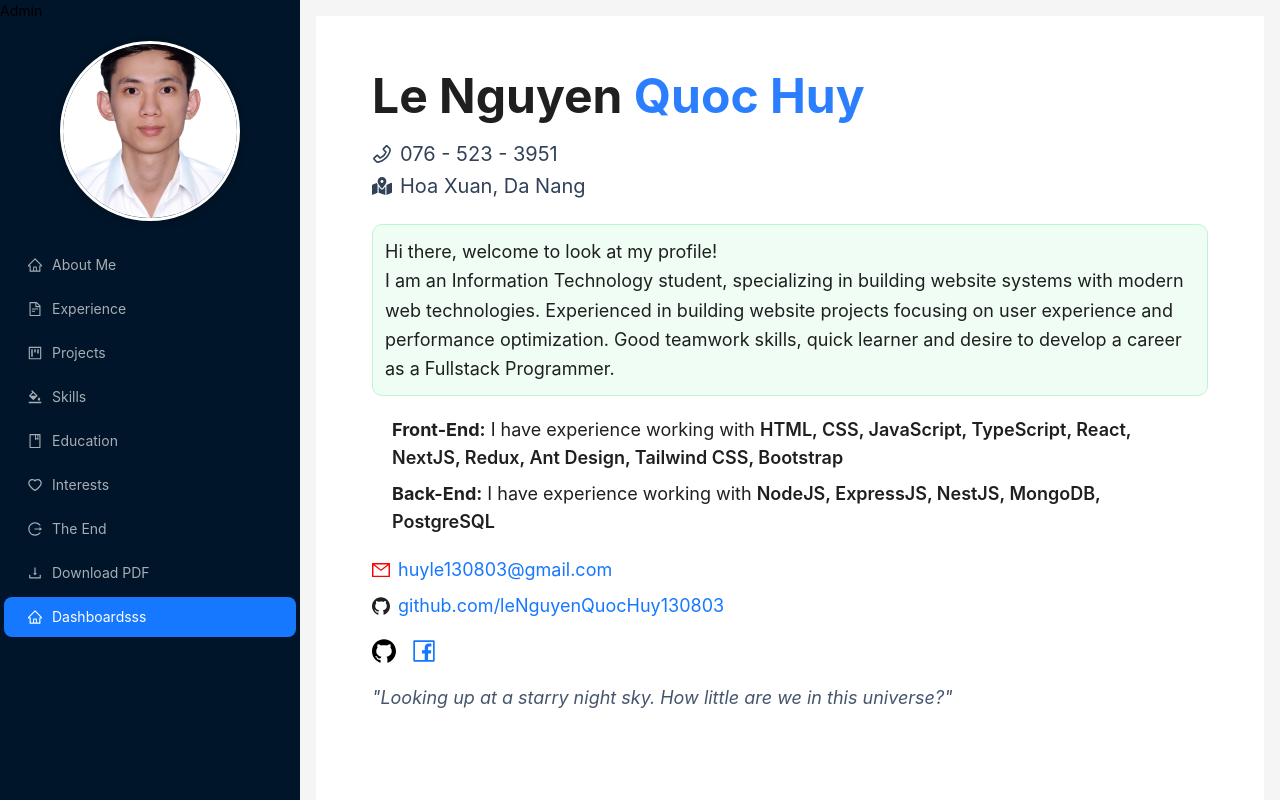
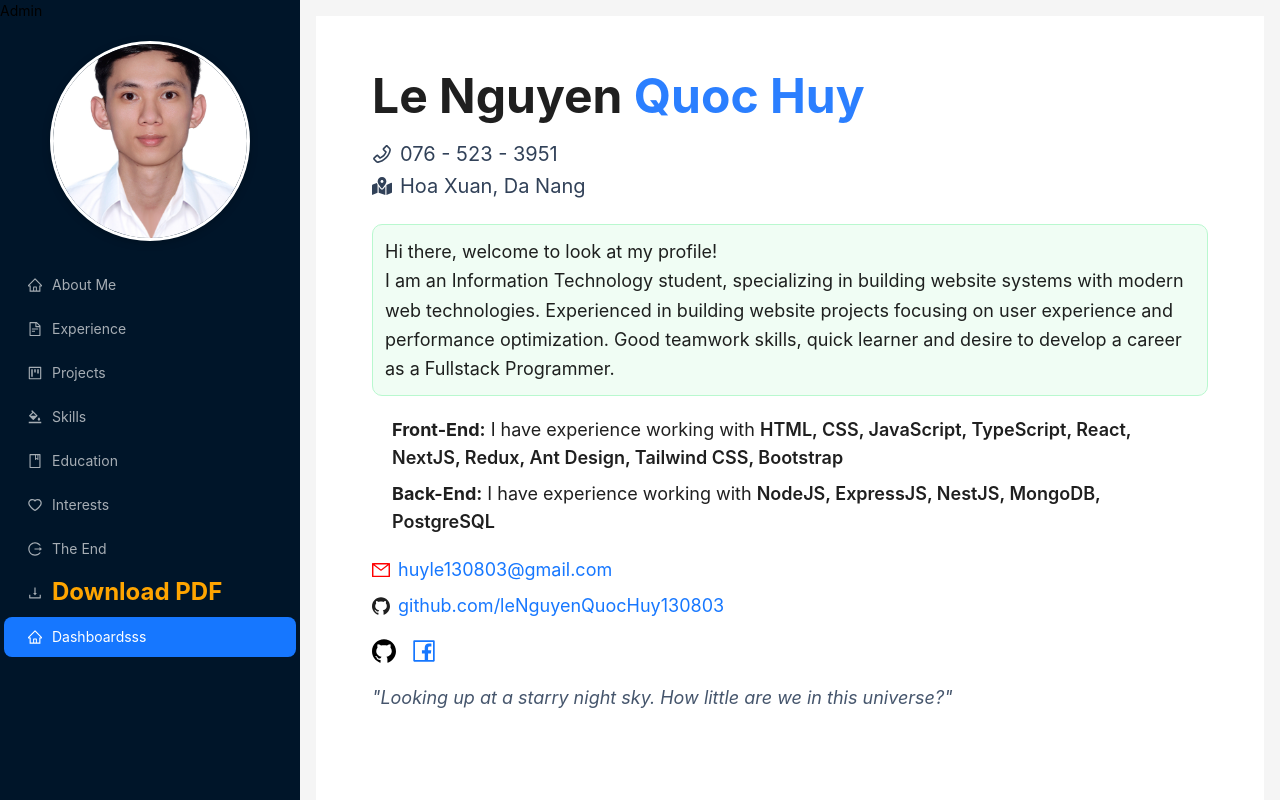
Before and after one commit to LeNguyenQuocHuy130803/My_Cv_React_Basic, a React (Vite) app: page / in a window 1280 px wide. Shown: the top 800 px of the page. Built offline with nearby package versions, Linux system fonts and the light colour scheme.

Commit message:
chore: clean up code structure and remove unused code blocks

```diff
--- a/package.json
+++ b/package.json
@@ -16,6 +16,7 @@
     "@tanstack/react-query-devtools": "^5.83.0",
     "antd": "^5.26.6",
     "axios": "^1.10.0",
+    "html2pdf.js": "^0.14.0",
     "react": "^19.1.0",
     "react-dom": "^19.1.0",
     "react-icons": "^5.5.0",
--- a/src/layouts/SideBar_menu.tsx
+++ b/src/layouts/SideBar_menu.tsx
@@ -105,8 +105,8 @@ const DefaultLayout: React.FC = () => {
               src={avatarRoute.image}
               alt="avatar"
               style={{
-                width: '180px',
-                height: '180px',
+                width: '200px',
+                height: '200px',
                 borderRadius: '50%',
                 objectFit: 'cover',
                 border: '3px solid #fff',
@@ -121,6 +121,18 @@ const DefaultLayout: React.FC = () => {
           items={items}
           selectedKeys={selectedKeys}
           onClick={({ key }) => {
+            // Handle download PDF - don't highlight this item
+            if (key === 'download-pdf') {
+              // Tải file PDF từ public folder
+              const link = document.createElement('a');
+              link.href = '/CV_LeNguyenQuocHuy.pdf';
+              link.download = 'CV_LeNguyenQuocHuy.pdf';
+              document.body.appendChild(link);
+              link.click();
+              document.body.removeChild(link);
+              return;
+            }
+            // Only update selected keys for other menu items
             setSelectedKeys([key]);
             // Scroll to section using anchor
             const sectionId = key.split('-').join('-');
--- a/src/modules/main_layout/mainlayout.route.tsx
+++ b/src/modules/main_layout/mainlayout.route.tsx
@@ -57,7 +57,7 @@ export const routesMainLayout: RouteItem[] = [
     isPrivate: true,
   },
   {
-    label: 'Download PDF',
+    label: <span style={{ fontSize: '24px', fontWeight: 'bold', color: '#FFA500' }}>Download PDF</span>,
     key: 'download-pdf',
     icon: <DownloadOutlined />,
     isShowMenu: true,
--- a/src/routes/index.tsx
+++ b/src/routes/index.tsx
@@ -5,7 +5,7 @@ import {  routesMainLayout } from '../modules/main_layout/mainlayout.route';
 
 export type RouteItem = {
   path?: string;
-  label: string;
+  label: string | React.ReactNode;
   key: string;
   icon?: ReactNode;
   image?: string;
```
Also changed, not shown: 2 other files (tests, documents, lock files or other folders).
